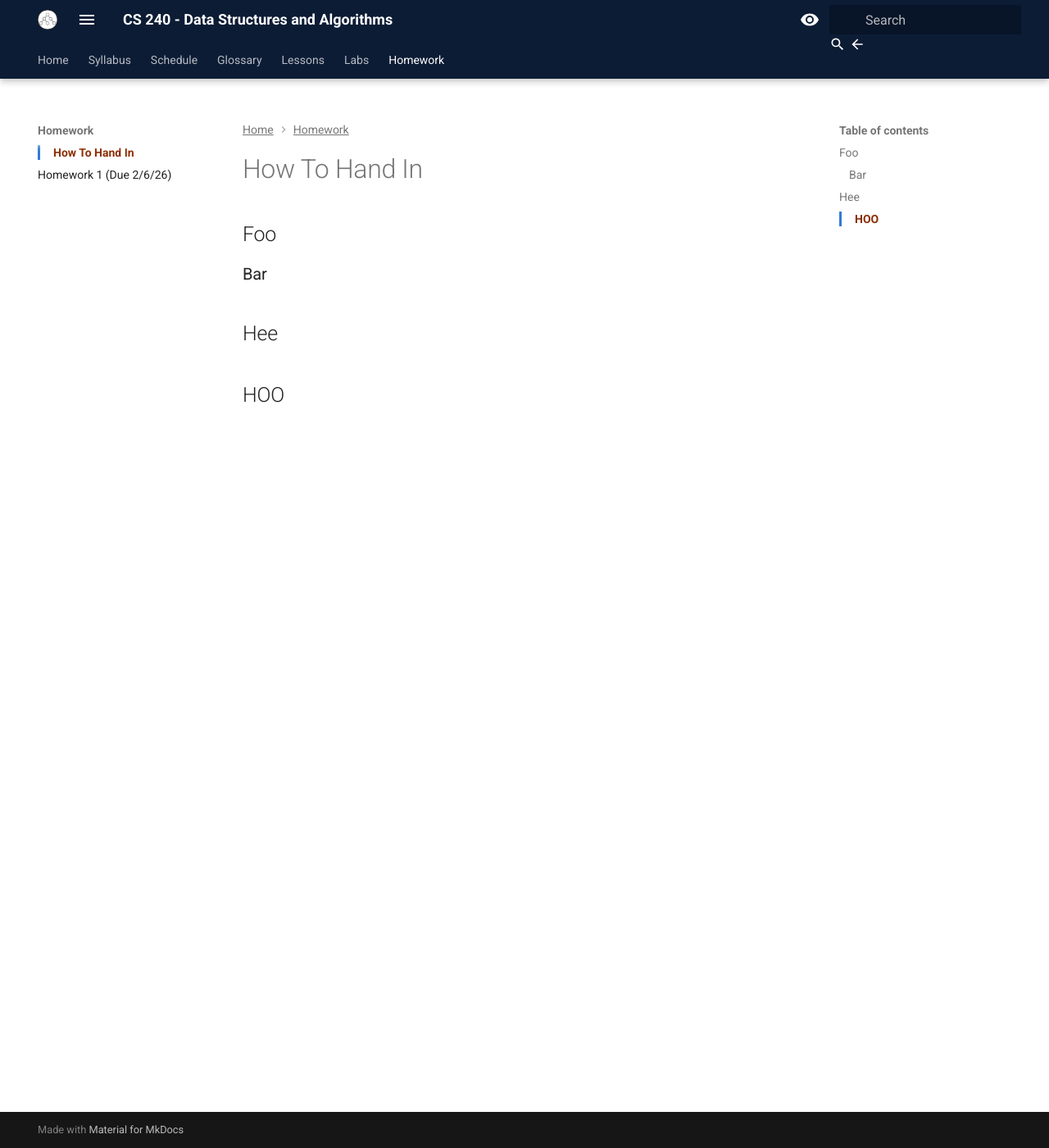
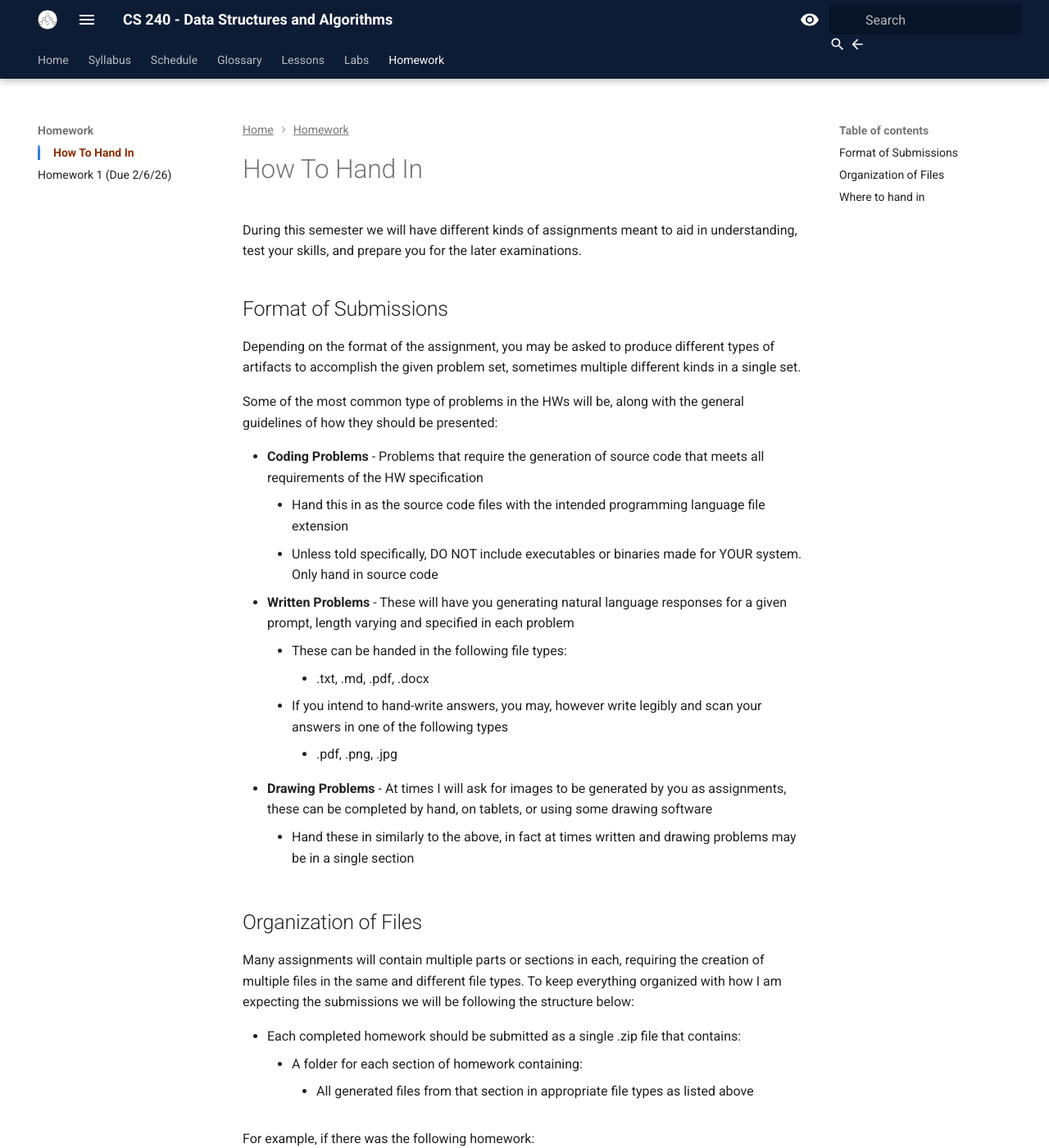
Before and after one commit to szwakoj/CS240, an MkDocs documentation site: the page built from docs/homework/how_to_hand_in.md, in a window 1280 px wide and 1400 px high. Shown: the whole window at 82% size. Built offline with MkDocs 1.6.1 and Material for MkDocs 9.7.7, drawn with Linux system fonts in a browser that asks for light colours; some of the changed text lies outside the part shown.

Commit message:
Added How to hand in

````diff
--- a/docs/homework/how_to_hand_in.md
+++ b/docs/homework/how_to_hand_in.md
@@ -1,8 +1,59 @@
 # How To Hand In
-## Foo
 
-### Bar
+During this semester we will have different kinds of assignments meant to aid in understanding, test your skills, and prepare you for the later examinations.
 
-## Hee
+## Format of Submissions
 
-## HOO
+Depending on the format of the assignment, you may be asked to produce different types of artifacts to accomplish the given problem set, sometimes multiple different kinds in a single set.
+
+Some of the most common type of problems in the HWs will be, along with the general guidelines of how they should be presented:
+
+- **Coding Problems** - Problems that require the generation of source code that meets all requirements of the HW specification
+	- Hand this in as the source code files with the intended programming language file extension
+	- Unless told specifically, DO NOT include executables or binaries made for YOUR system. Only hand in source code
+- **Written Problems** - These will have you generating natural language responses for a given prompt, length varying and specified in each problem
+	- These can be handed in the following file types:
+		- .txt, .md, .pdf, .docx
+	- If you intend to hand-write answers, you may, however write legibly and scan your answers in one of the following types
+		- .pdf, .png, .jpg
+- **Drawing Problems** - At times I will ask for images to be generated by you as assignments, these can be completed by hand, on tablets, or using some drawing software
+	- Hand these in similarly to the above, in fact at times written and drawing problems may be in a single section
+
+## Organization of Files
+
+Many assignments will contain multiple parts or sections in each, requiring the creation of multiple files in the same and different file types. To keep everything organized with how I am expecting the submissions we will be following the structure below:
+
+- Each completed homework should be submitted as a single .zip file that contains:
+	- A folder for each section of homework containing:
+		- All generated files from that section in appropriate file types as listed above
+
+For example, if there was the following homework:
+
+- Homework 0: Fake Homework
+	- Section 1: Do some code
+		- Code 1
+		- Code 2
+	- Section 2: Do some writing
+		- Questions
+	- Section 3: Do some drawing
+		- Questions
+
+The file structure should look like this:
+```
+CS240-HW0-LastNamezip
+├── Section1/
+│   ├── code1.c
+│   └── code2.c
+├── Section2/
+│   └── answers.txt
+└── Section3/
+    └── drawings.png
+```
+
+If you noticed, I also have an intended naming scheme. Name the overall .zip submission in the form "CS240-HW{HW number}-{Student Last Name}.zip". Each section and file will be specified individually for each assignment, be sure to pay attention to it.
+
+## Where to hand in
+
+While the course material and the homework problems are posted here, on this website, all submissions of assignments will be done on the SUNY Poly's Brightspace system. This will also be where all of your grades for assignments and quizzes will be located. This is to ensure grades are in a single place as well as utilize Brightspace's submission system.
+
+I will show this off in class and generate images of the process at a later date, however most if not all other courses at SUNY Poly use Brightspace, so I am sure you are acquainted  with it.
````
Also changed, not shown: docs/homework/1_c_review.md (+1 -7 lines), docs/schedule.md (+6 -6 lines).
